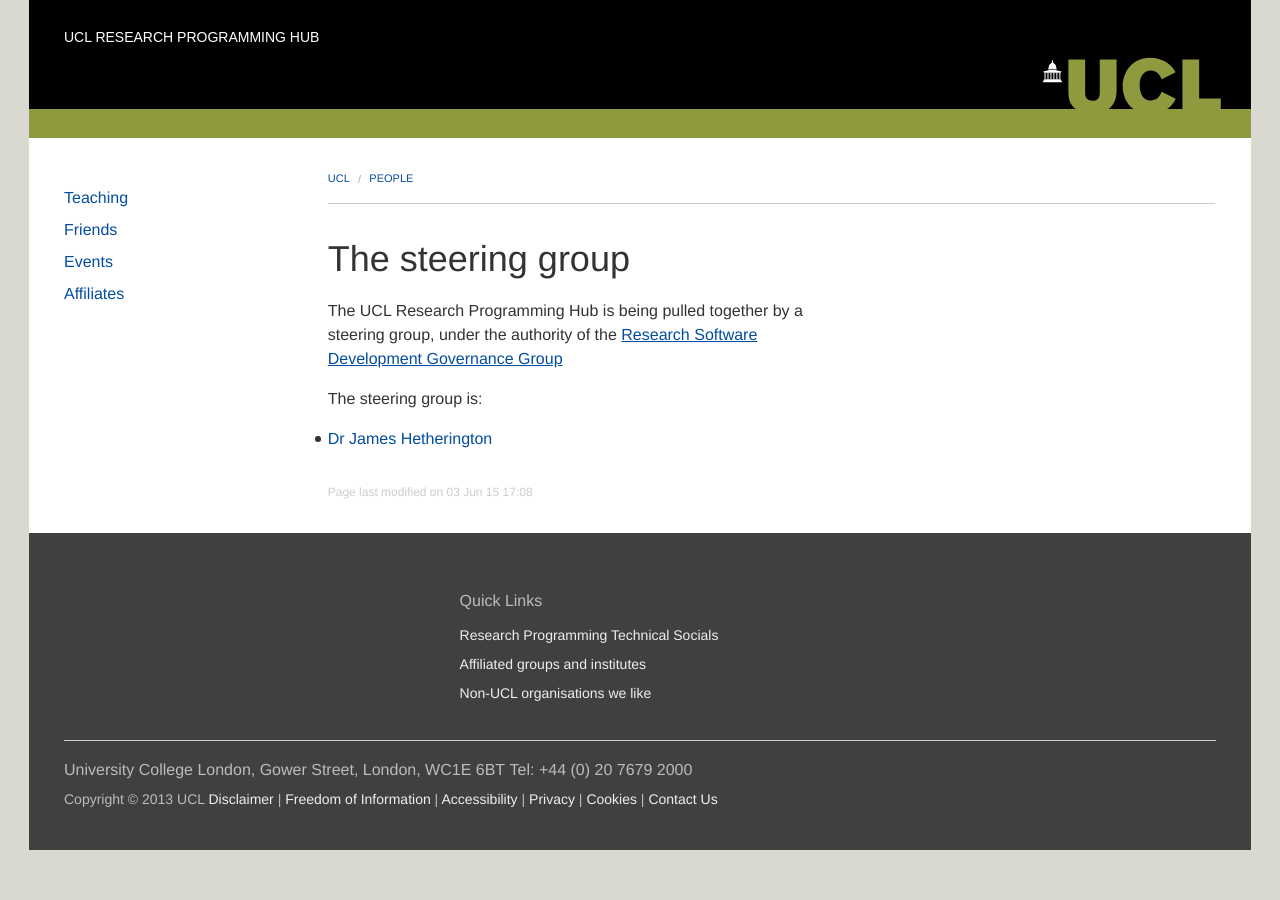
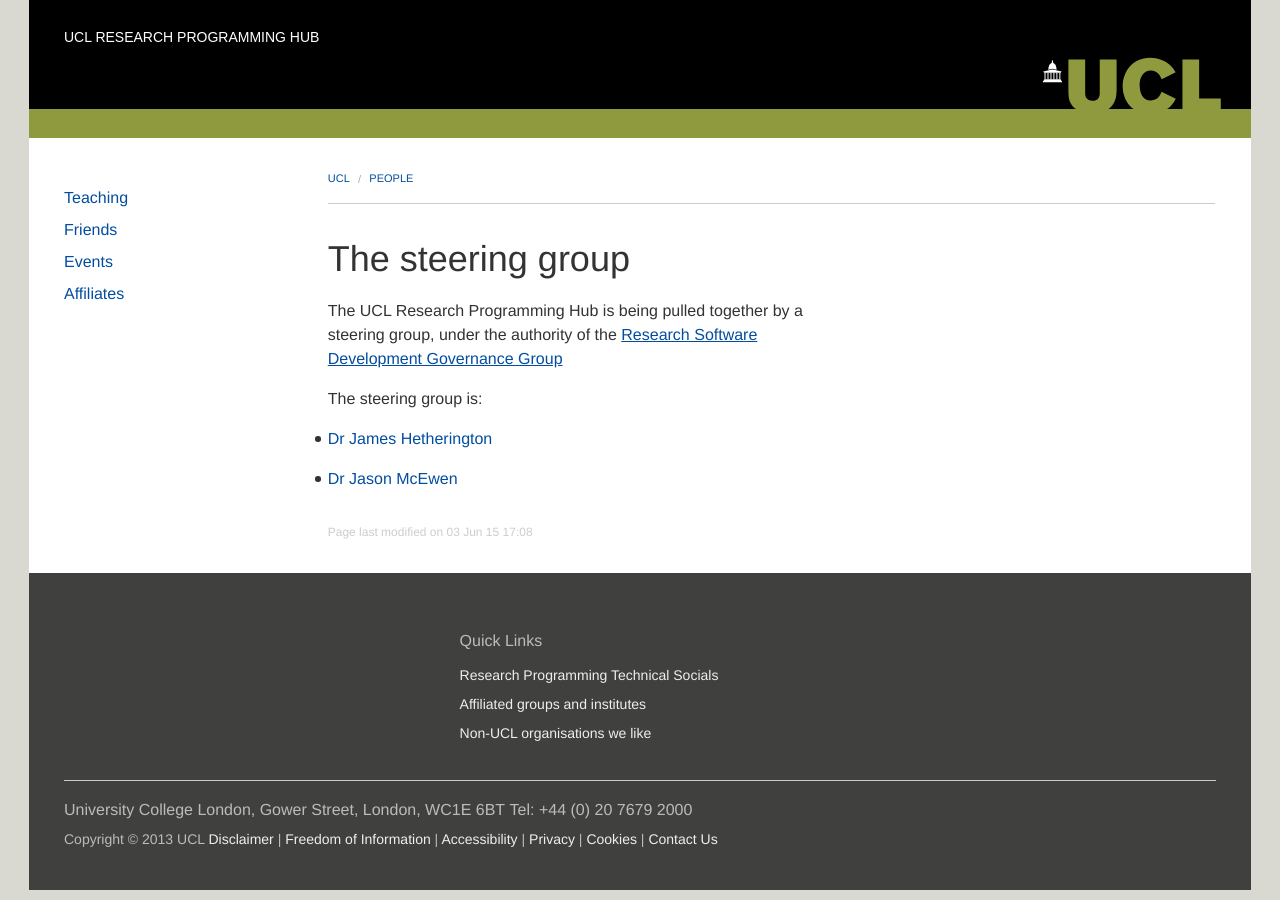
Before and after one commit to UCLProgrammingHub/web, a Jekyll site: the page built from people/index.md, in a window 1280 px wide. Built offline with Jekyll 4.4.1, drawn with Linux system fonts in a browser that asks for light colours.

Commit message:
Add name to list

```diff
--- a/people/index.md
+++ b/people/index.md
@@ -12,3 +12,4 @@ under the authority of the
 The steering group is:
 
 * [Dr James Hetherington](https://www.ucl.ac.uk/research-it-services/our-people/james)
+* [Dr Jason McEwen](http://www.jasonmcewen.org)
```
